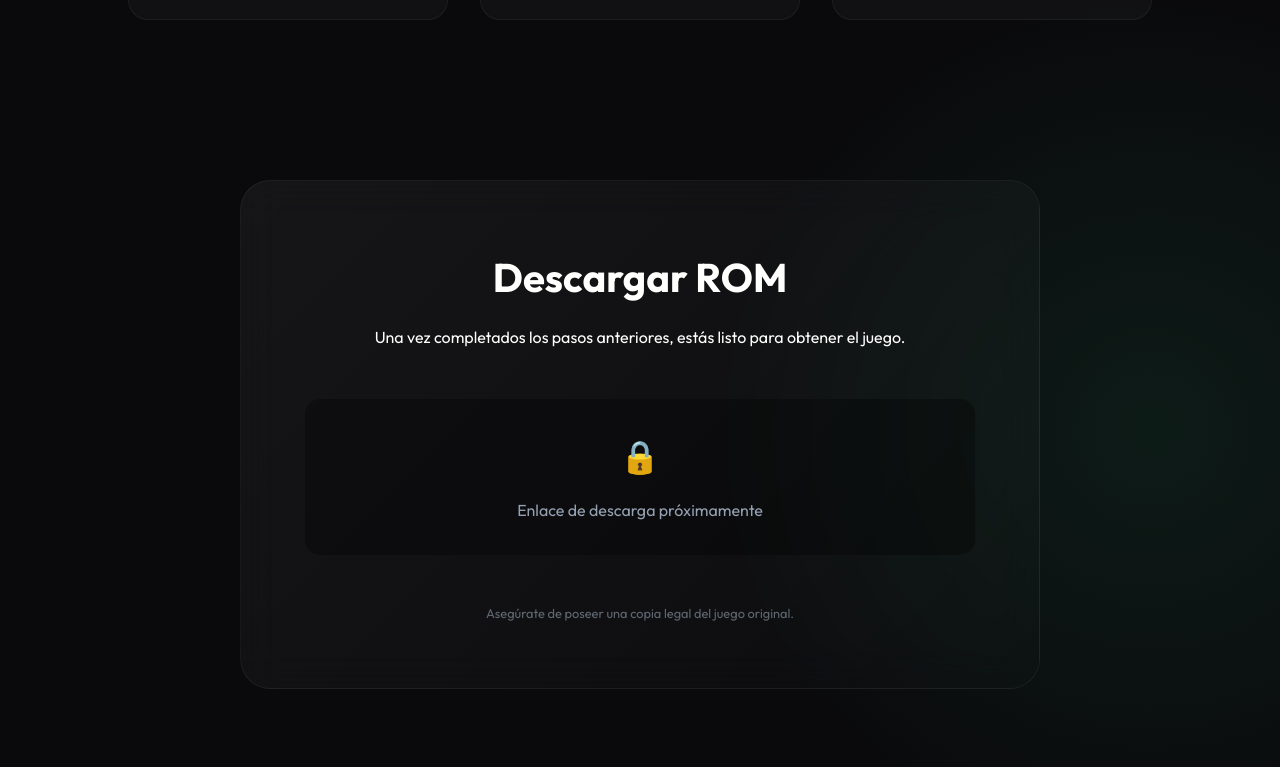
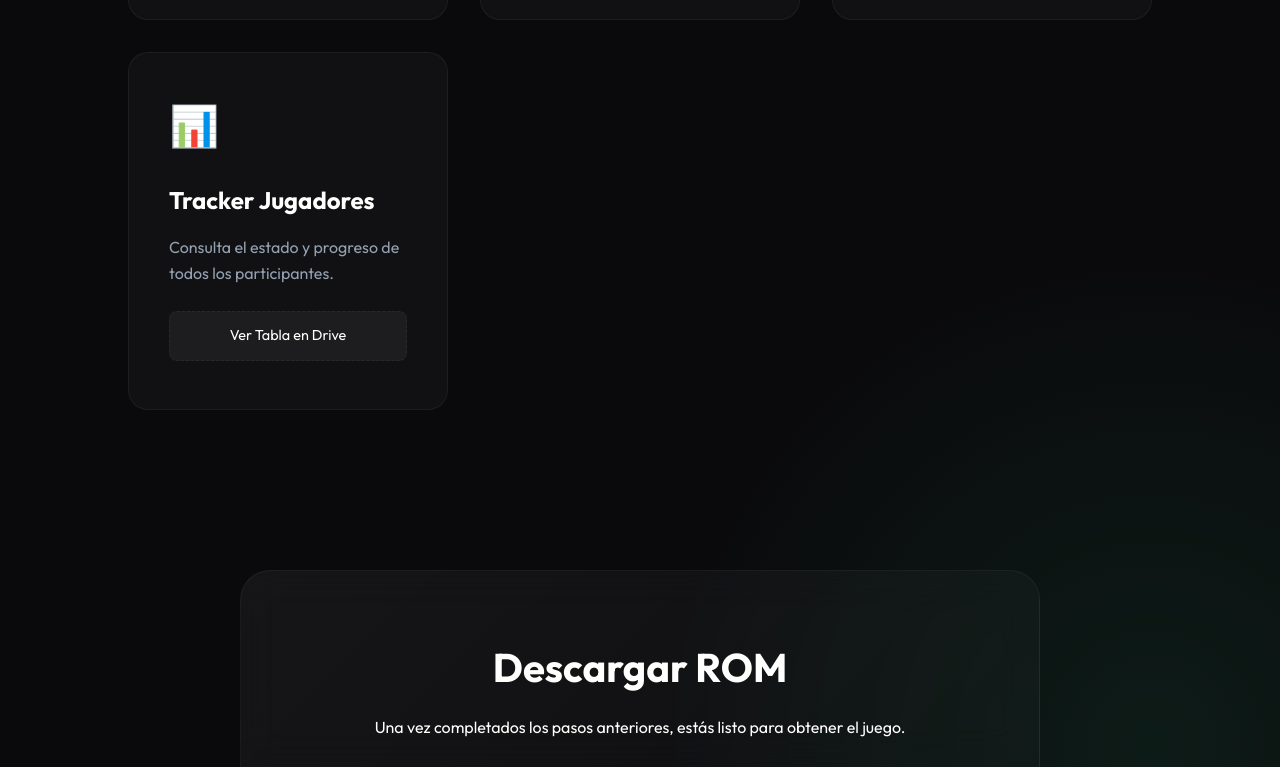
Before and after one commit to Jorgerohi2314/eloylocke.io, a website built with Vite: page index.html in a window 1280 px wide. Shown: the part 1414-2181 px from the top of the page. Built offline with nearby package versions, Linux system fonts and the light colour scheme; files whose address does not match are found by name.

Commit message:
cambios varios

```diff
--- a/index.html
+++ b/index.html
@@ -66,6 +66,14 @@
             <p>Descarga el que te salga de la pollica</p>
             <p class="note"></p>
           </div>
+          <div class="step-card">
+            <div class="step-icon">📊</div>
+            <h3>Tracker Jugadores</h3>
+            <p>Consulta el estado y progreso de todos los participantes.</p>
+            <a href="https://docs.google.com/spreadsheets/d/1fogWQ-h6djsODxAGmay5aLIulg0LmJEfBgKLdHuAct4/edit?gid=1782679#gid=1782679"
+              target="_blank" class="link-placeholder"
+              style="text-decoration: none; color: inherit; display: block; text-align: center;">Ver Tabla en Drive</a>
+          </div>
         </div>
       </section>
 
```
Also changed, not shown: public/folagor.jpg (added).
